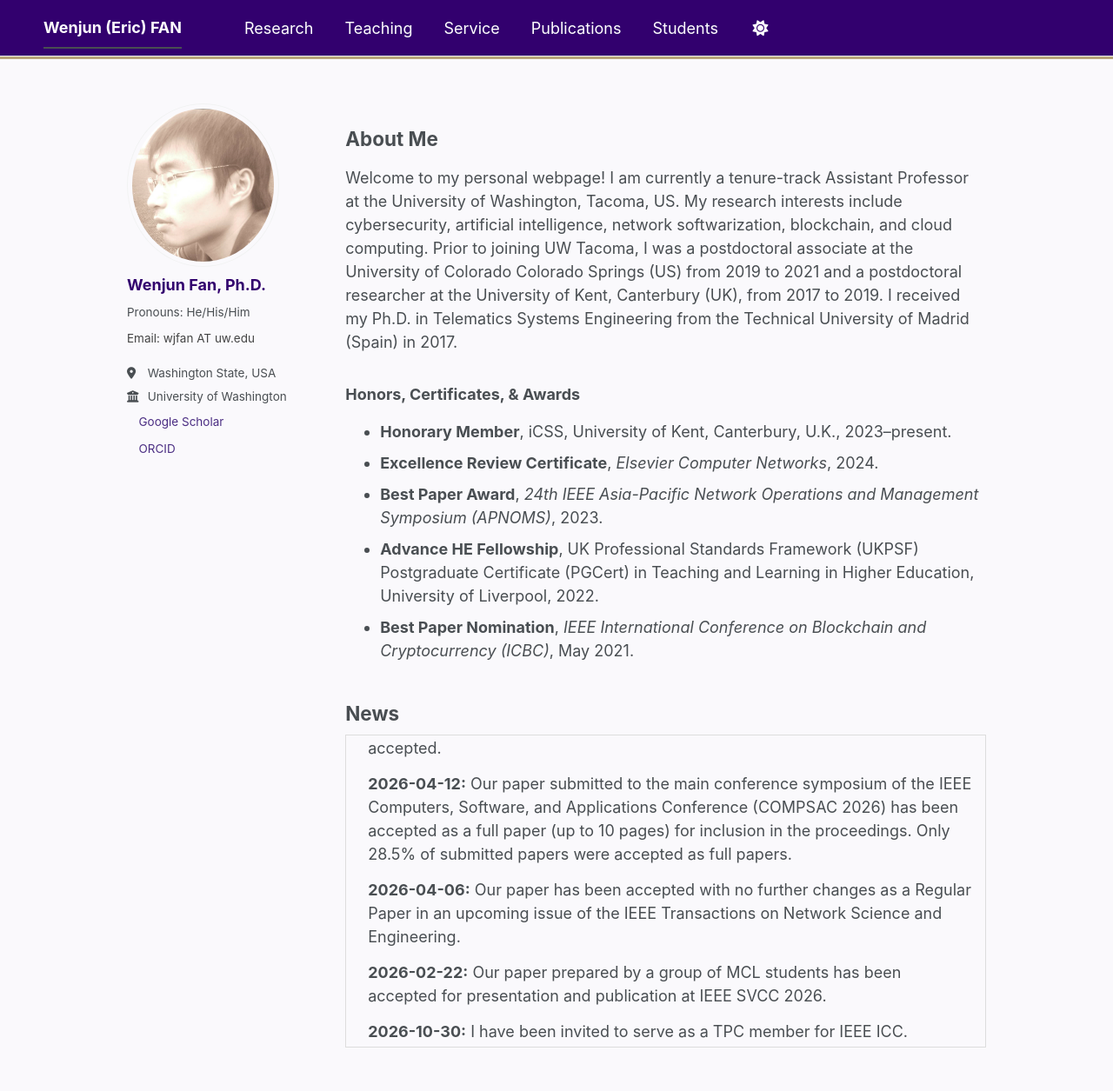
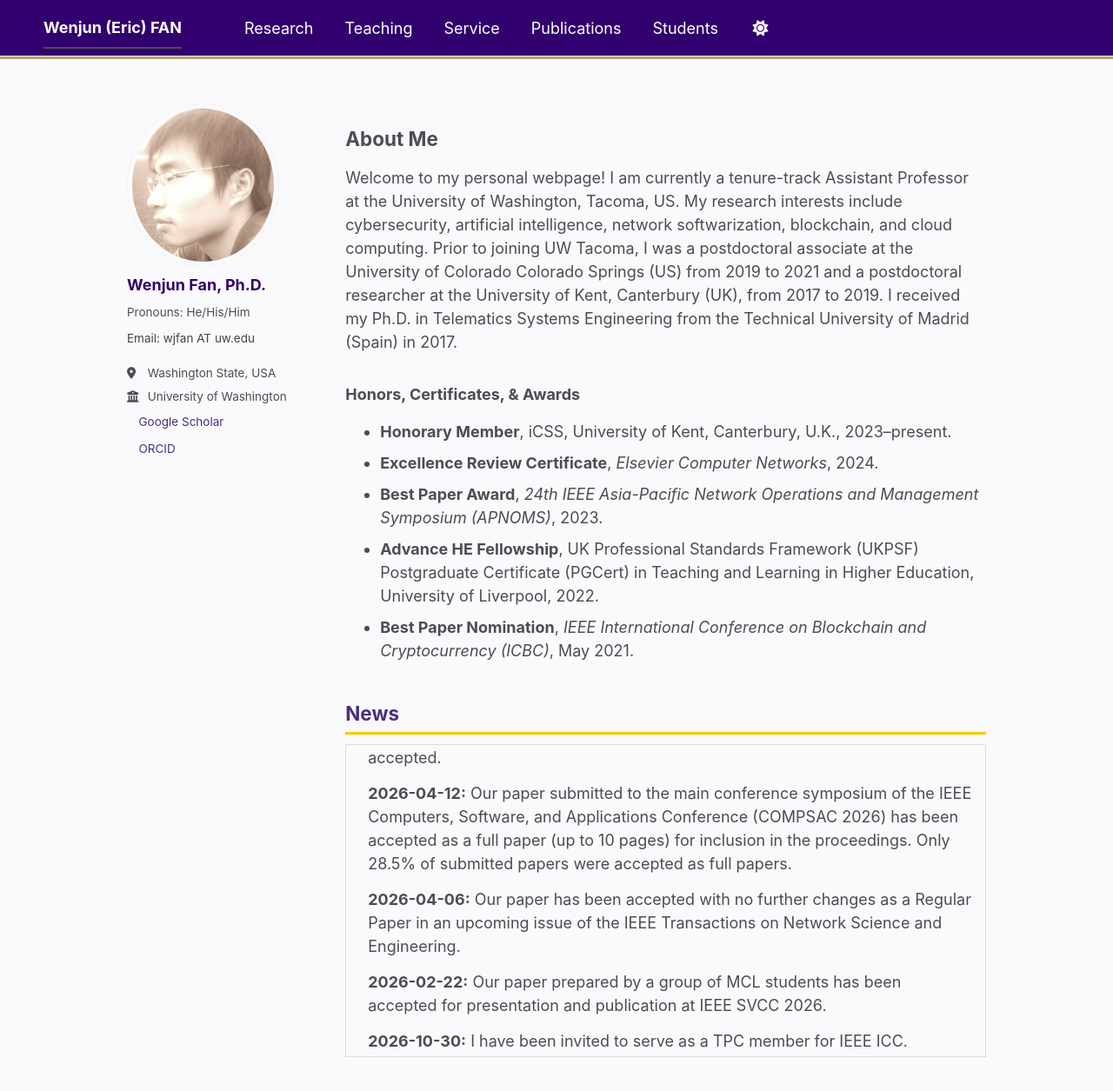
Before and after one commit to fanwj2010/fanwj2010.github.io, a Jekyll site: the page built from _pages/about.md, in a window 1280 px wide and 1306 px high. Shown: the top 1255 px of the window at 87% size. Built offline with Jekyll 4.4.1, drawn with Linux system fonts in a browser that asks for light colours; a script bundle is joined from its source files by our own code; a style sheet for code colours, icons or effects is not loaded.

Commit message:
Update main.scss

```diff
--- a/assets/css/main.scss
+++ b/assets/css/main.scss
@@ -265,3 +265,12 @@ blockquote {
   display: flex;
   align-items: center;
 }
+
+
+/* News section title */
+.news-title {
+  color: #4b2e83 !important;
+  border-bottom: 3px solid #ffc700 !important;
+  padding-bottom: 8px;
+  font-weight: 700;
+}
```
